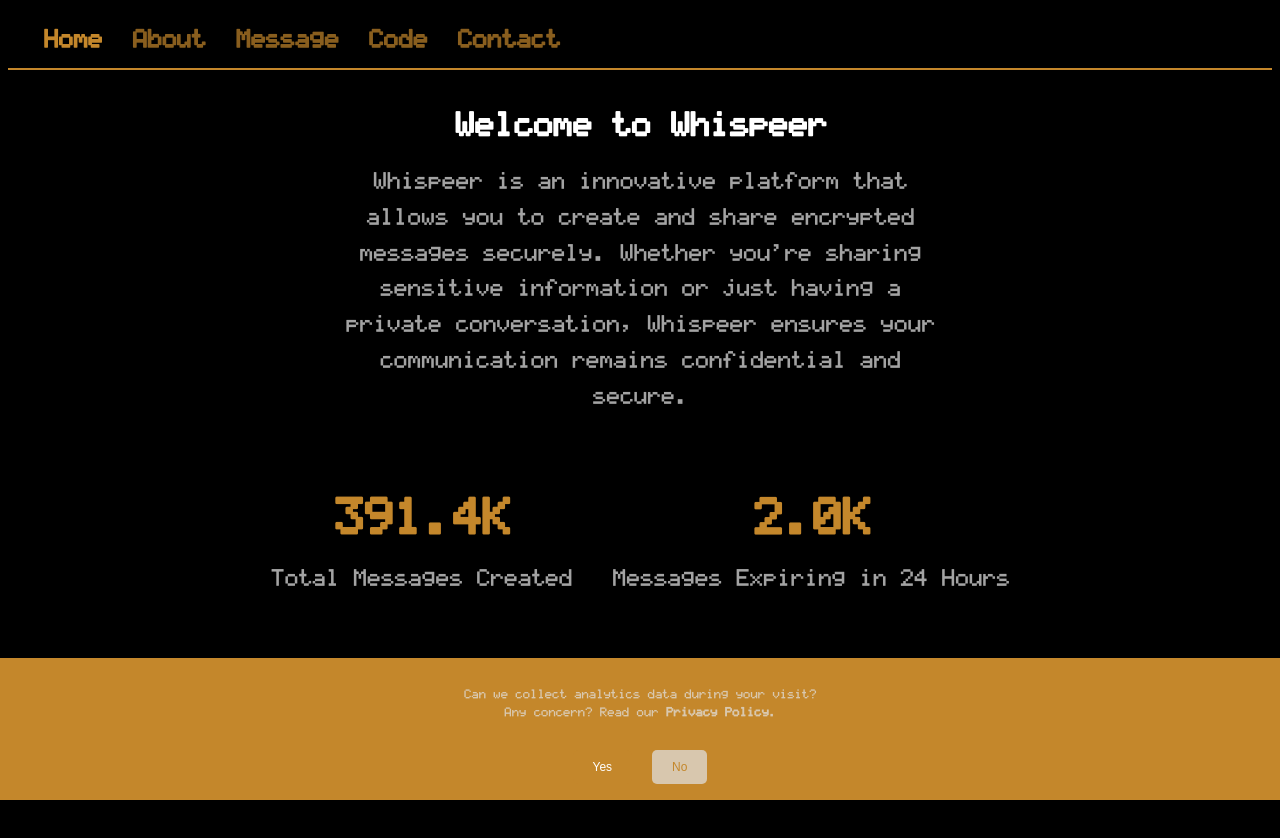
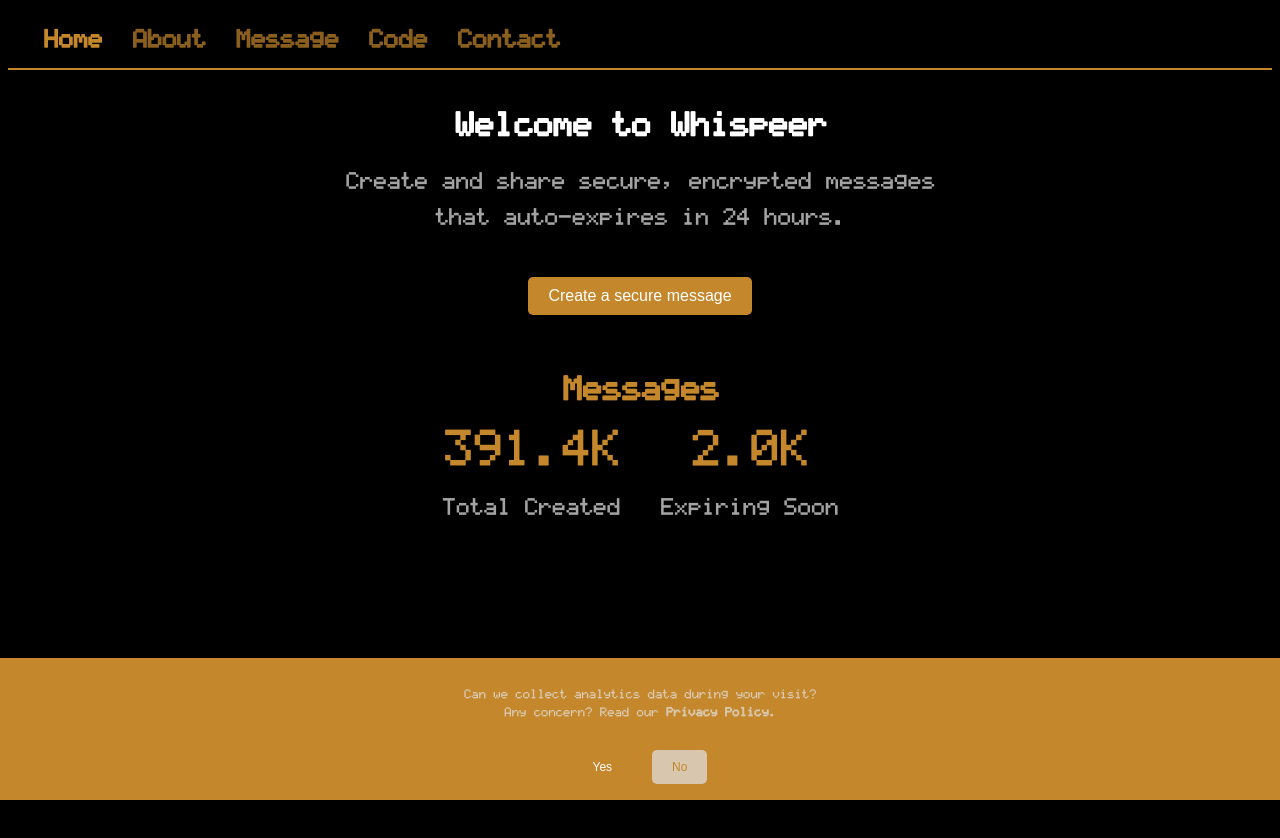
Before and after one commit to whispeer-me/whispeer, a Vue app: page / in a window 1280 px wide. Shown: the top 838 px of the page. Built offline with nearby package versions, Linux system fonts and the light colour scheme; no server answers.

Commit message:
Redefine home screen

```diff
--- a/src/views/HomeView.vue
+++ b/src/views/HomeView.vue
@@ -3,20 +3,22 @@
     <h1>Welcome to Whispeer</h1>
 
     <p class="intro">
-      Whispeer is an innovative platform that allows you to create and share
-      encrypted messages securely. Whether you're sharing sensitive information
-      or just having a private conversation, Whispeer ensures your communication
-      remains confidential and secure.
+      Create and share secure, encrypted messages that auto-expires in 24 hours.
     </p>
 
+    <button class="cta-button">Create a secure message</button>
+
     <div class="statistics">
+      <h2 class="stats-title">Messages</h2>
+      <div class="stat-groups">
         <div class="stat-item">
-        <h2 :key="totalMessages">{{ formatNumber(totalMessages) }}</h2>
-        <p>Total Messages Created</p>
+          <span class="stat-value">{{ formatNumber(totalMessages) }}</span>
+          <p>Total Created</p>
         </div>
         <div class="stat-item">
-        <h2 :key="messagesExpiring">{{ formatNumber(messagesExpiring) }}</h2>
-        <p>Messages Expiring in 24 Hours</p>
+          <span class="stat-value">{{ formatNumber(messagesExpiring) }}</span>
+          <p>Expiring Soon</p>
+        </div>
       </div>
     </div>
   </div>
@@ -69,29 +71,39 @@ export default {
     color: $secondary-color;
   }
 
+  .cta-button {
+    @extend %button-style;
+    margin-top: 20px;
+  }
+
   .statistics {
+    text-align: center;
+    margin-top: 60px;
+    color: $primary-color;
+
+    .stats-title {
+      font-size: 2em;
+      margin-bottom: 20px;
+    }
+
+    .stat-groups {
       display: flex;
       justify-content: center;
-    margin-top: 40px;
-    color: $primary-color;
 
       .stat-item {
         margin: 0 20px;
         text-align: center;
 
-      h2 {
+        .stat-value {
           font-size: $heading-font-size;
           margin-bottom: 0.5em;
           transition: transform 0.5s ease-in-out;
         }
 
-      h2.leave-active {
-        animation: pop 0.5s;
-      }
-
         p {
           font-size: $text-font-size;
           color: $secondary-color;
+        }
       }
     }
   }
```
Lines whose indentation alone changed are shown as unchanged.
